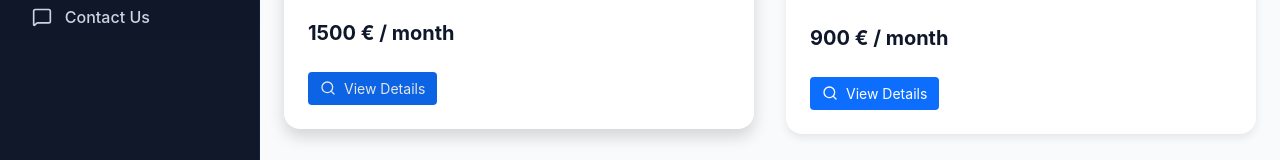
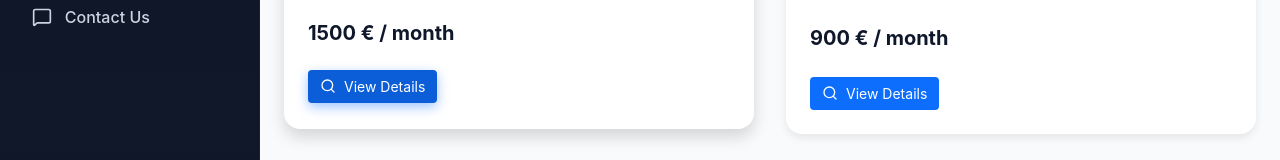
Before and after one commit to AthosExarchou/dynamic-rent-adjustment-system, a React (Vite) app in the folder frontend/: page / in a window 1280 px wide. In both pictures the pointer is over the link 372 px from the left and 1767 px from the top of the page. Shown: the part 1674-1834 px from the top of the page. Built offline with nearby package versions, Linux system fonts and the light colour scheme; no server answers.

Commit message:
style(ui): enhance hover effects for view buttons and profile cards

```diff
--- a/frontend/src/features/public/components/LandingPage.module.css
+++ b/frontend/src/features/public/components/LandingPage.module.css
@@ -243,12 +243,14 @@
   font-size: 0.875rem;
   border-radius: 0.25rem;
   text-decoration: none;
-  transition: filter 0.2s;
+  transition: all 0.3s ease;
 }
 
 .viewBtn:hover {
-  filter: brightness(0.9);
+  background-color: #0b5ed7;
   color: #fff;
+  transform: translateY(-2px);
+  box-shadow: 0 4px 12px rgba(13, 110, 253, 0.4);
 }
 
 /* CTA Section */
--- a/frontend/src/features/users/components/Profile.module.css
+++ b/frontend/src/features/users/components/Profile.module.css
@@ -73,6 +73,12 @@
   display: flex;
   flex-direction: column;
   gap: 0.5rem;
+  transition: all 0.3s ease-in-out;
+}
+
+.infoGroup:hover {
+  transform: translateY(-3px);
+  box-shadow: 0 0.5rem 1rem rgba(0, 0, 0, 0.15);
 }
 
 @media (min-width: 768px) {
```
